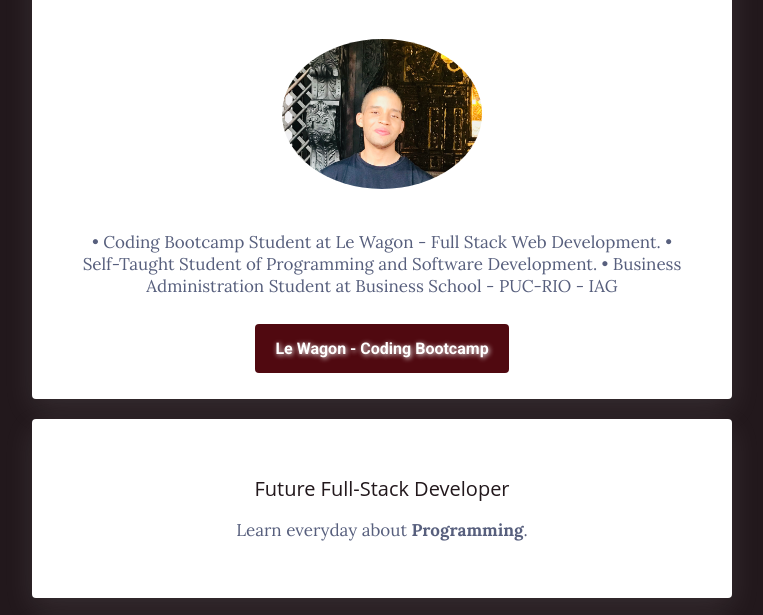
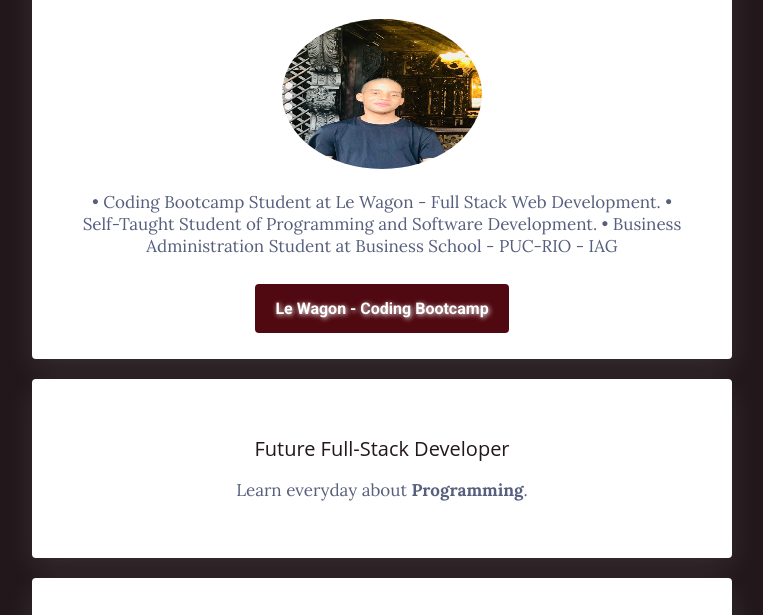
Before and after one commit to Insight-Creator/profile, a plain HTML site: page index.html in a window 1280 px wide. Shown: the part 147-762 px from the top of the page, without its empty margins (258-1021 px from the left). Drawn offline with Linux system fonts and the light colour scheme.

Commit message:
Updated Profile

```diff
--- a/style.css
+++ b/style.css
@@ -71,8 +71,7 @@ a:hover {
   border-radius: 50%;
   width: 200px;
   height: 150px;
-  object-fit: cover;
-  padding: 20px;
+  object-fit: initial;
 }
 .btn-blue {
   background-color: #500910;
```
